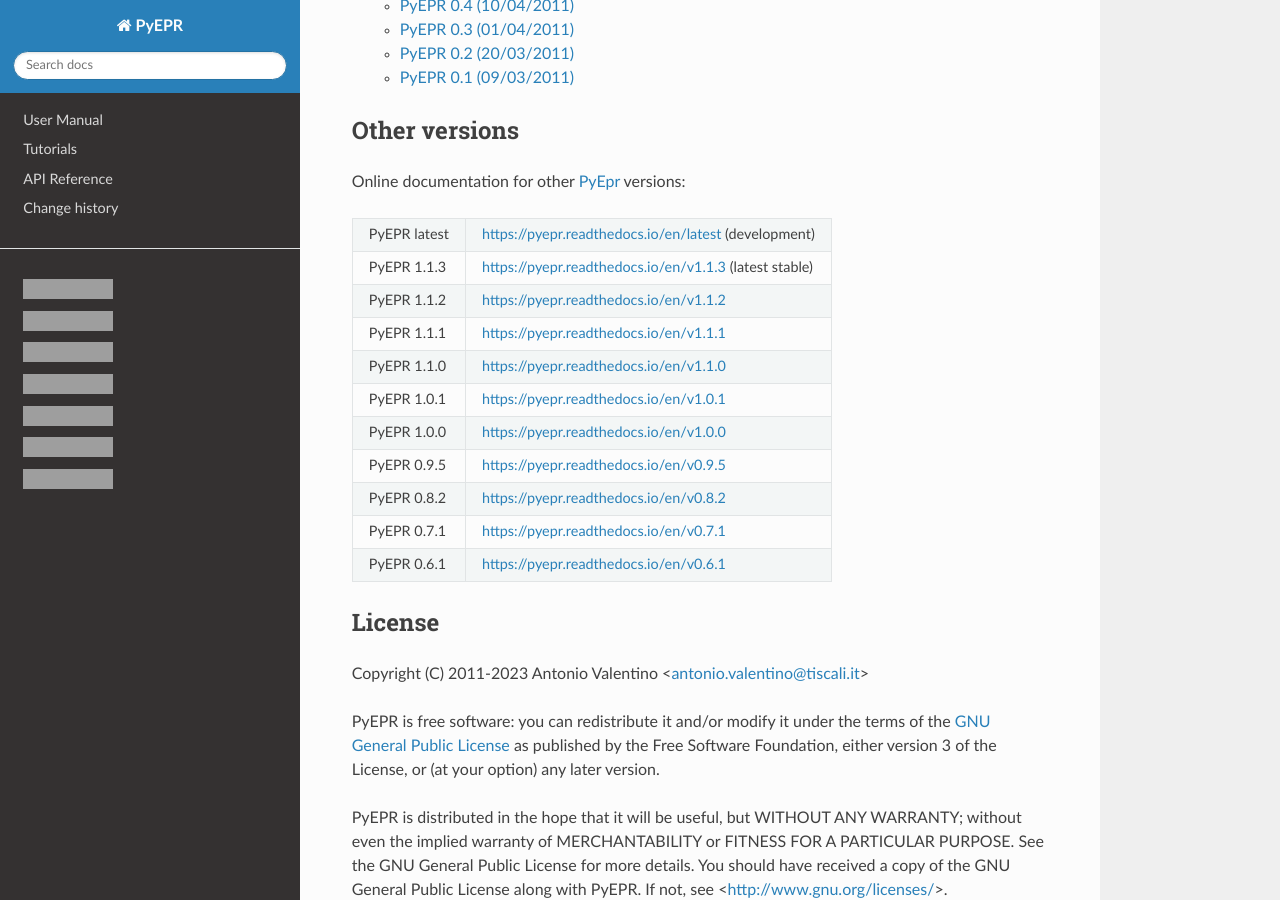
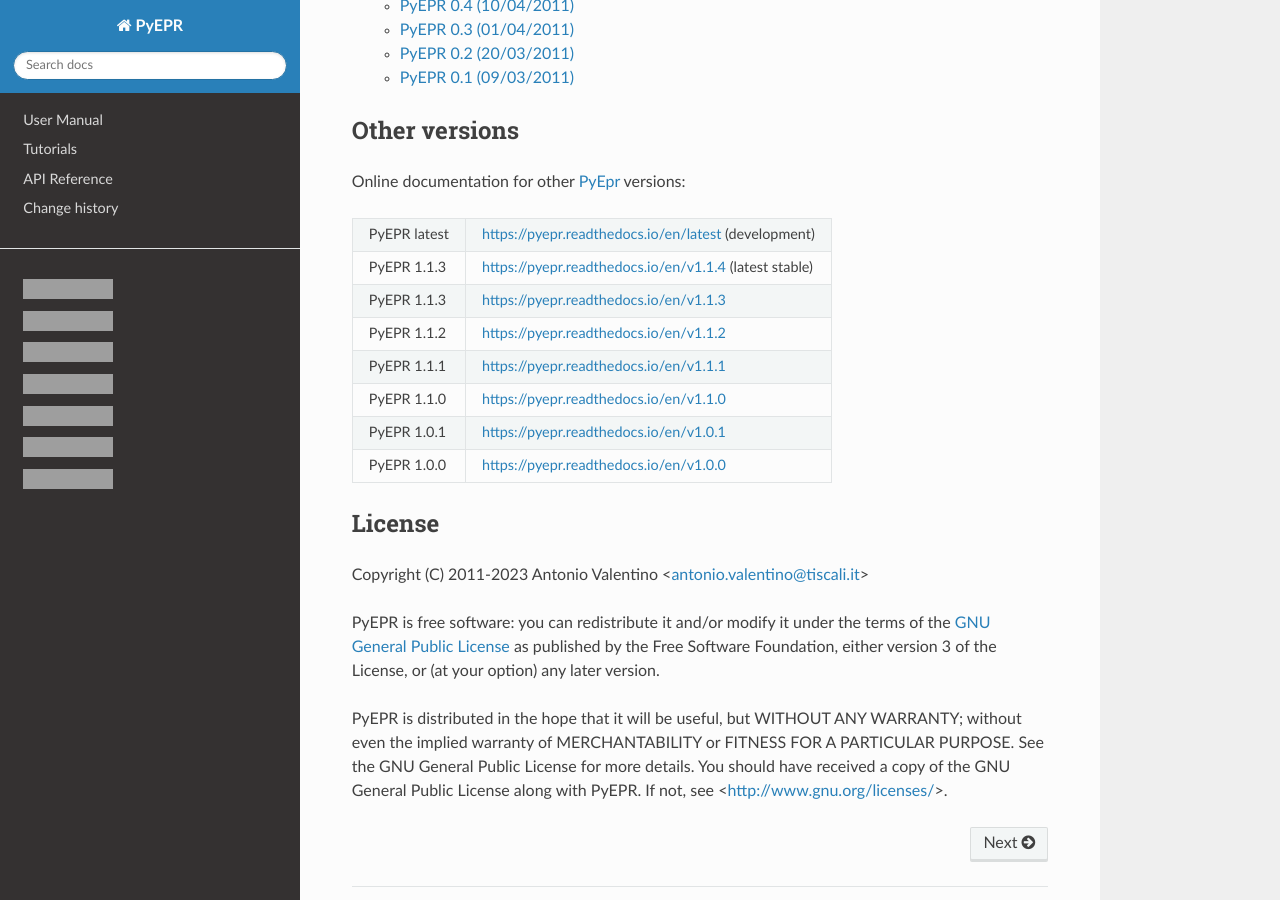
Before and after one commit to avalentino/pyepr, a Sphinx documentation site: the page built from doc/index.rst, in a window 1280 px wide and 900 px high, scrolled down 1870 px, cut to the strip 0-900 px from the top of the window. Built offline with Sphinx 7.4.7 and the Read the Docs theme 2.0.0, drawn with Linux system fonts in a browser that asks for light colours; formulas are drawn with MathJax 3; a script that is not in the unit is left out; grey boxes are pictures that could not be loaded.

Commit message:
Update links to old doc versions

```diff
--- a/doc/index.rst
+++ b/doc/index.rst
@@ -61,16 +61,13 @@
 
     ============ ======================================================
     PyEPR latest https://pyepr.readthedocs.io/en/latest (development)
-    PyEPR 1.1.3  https://pyepr.readthedocs.io/en/v1.1.3 (latest stable)
+    PyEPR 1.1.3  https://pyepr.readthedocs.io/en/v1.1.4 (latest stable)
+    PyEPR 1.1.3  https://pyepr.readthedocs.io/en/v1.1.3
     PyEPR 1.1.2  https://pyepr.readthedocs.io/en/v1.1.2
     PyEPR 1.1.1  https://pyepr.readthedocs.io/en/v1.1.1
     PyEPR 1.1.0  https://pyepr.readthedocs.io/en/v1.1.0
     PyEPR 1.0.1  https://pyepr.readthedocs.io/en/v1.0.1
     PyEPR 1.0.0  https://pyepr.readthedocs.io/en/v1.0.0
-    PyEPR 0.9.5  https://pyepr.readthedocs.io/en/v0.9.5
-    PyEPR 0.8.2  https://pyepr.readthedocs.io/en/v0.8.2
-    PyEPR 0.7.1  https://pyepr.readthedocs.io/en/v0.7.1
-    PyEPR 0.6.1  https://pyepr.readthedocs.io/en/v0.6.1
     ============ ======================================================
 
 
```
